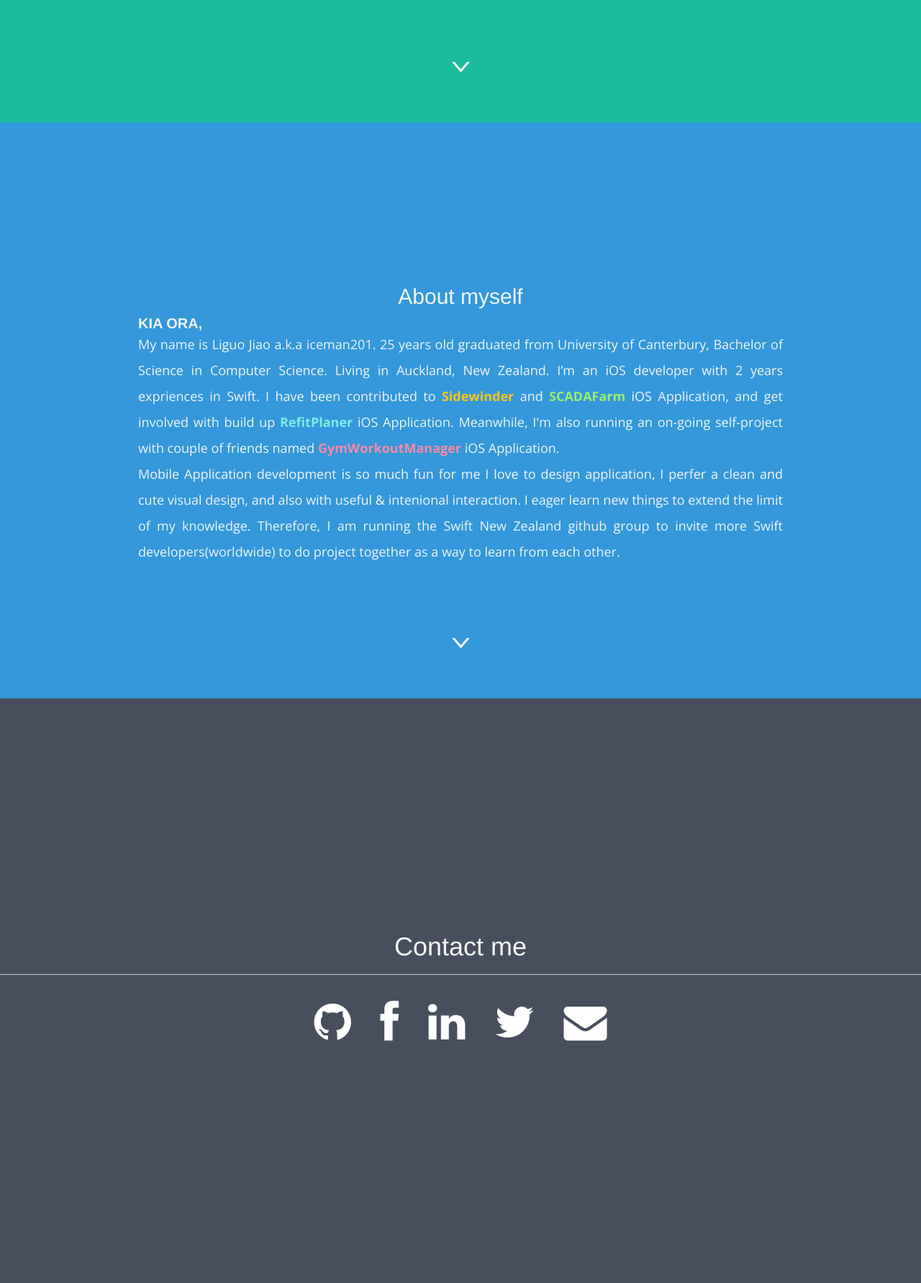
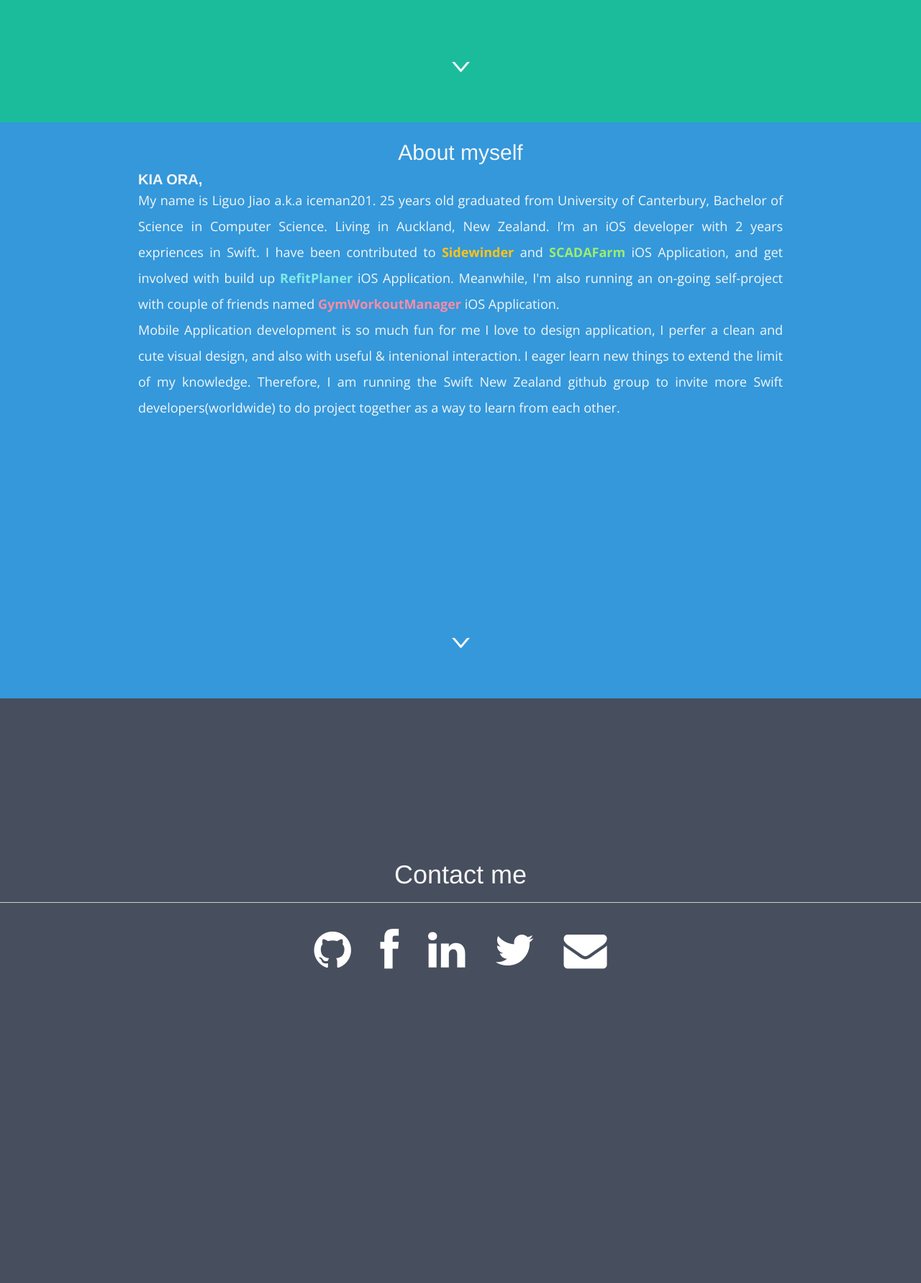
Before and after one commit to iceman201/iceman201.github.io, a PHP site: page / in a window 1280 px wide. Shown: the part 630-2412 px from the top of the page at 72% size. After the commit the page ends 1976 px from the top, so only its background shows below. Run offline with PHP 8.4, Linux system fonts and the light colour scheme; some libraries are stand-ins or nearby versions.

Commit message:
Fix layout of work section

```diff
--- a/assets/css/main.css
+++ b/assets/css/main.css
@@ -183,16 +183,34 @@ a:active {
 
    =========================*/
 
+section {
+  min-height: 100vh !important;
+  height: auto !important;
+}
+
+section#work {
+  display: flex;
+  flex-direction: column;
+}
+
 #work .showcase {
+  flex-grow: 1;
   width: 100%;
   padding: 0px;
+  margin-top: -25px;
+  padding-top: 3rem;
+}
 
-   }
+#work footer.arrow-container {
+  height: 100px;
+  position: relative;
+}
 
 .showcase-tiles {
   padding-top: 0px;
   margin-top: 0px;
-  display: table-row; }
+  display: table-row;
+}
 
 .showcase-title h2 {
     font-size: 30px;
@@ -201,6 +219,7 @@ a:active {
 
 .showcase-paragraph {
   margin: auto;
+  height: auto;
   width: 70%;
   text-align: justify;
 }
@@ -229,16 +248,7 @@ a:active {
     font-size: 20px;
     font-weight: bold;
 }
-.showcase,
-.footer-block {
-  height: 390px;
-  width: 100%;
-  position: absolute;
-  top: 50%;
-  margin-top: -195px; }
-.footer-block {
-  height: 180px;
-  margin-top: -90px; }
+
 
 /* =========================
 
--- a/index.html
+++ b/index.html
@@ -52,7 +52,9 @@
 
 				<p class="showcase-paragraph">Mobile Application development is so much fun for me I love to design application, I perfer a clean and cute visual design, and also with useful &amp; intenional interaction. I eager learn new things to extend the limit of my knowledge. Therefore, I am running the Swift New Zealand github group to invite more Swift developers(worldwide) to do project together as a way to learn from each other.</p>
 		</div>
-		<a href="index.html#networks" class="scroll"><span class="down-arrow"></span></a>
+		<footer class="arrow-container">
+			<a href="index.html#networks" class="scroll"><span class="down-arrow"></span></a>
+		</footer>
 	</section>
 
 	<section id="networks">
```
Also changed, not shown: .travis.yml (deleted).
